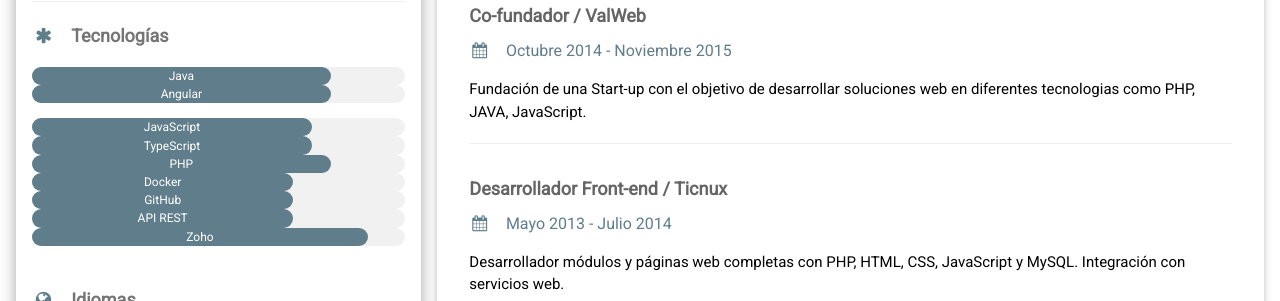
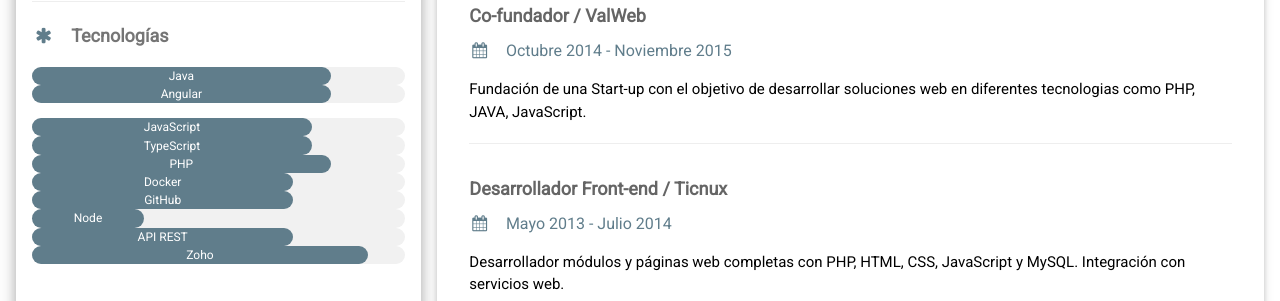
Before and after one commit to fjn7/cv, a plain HTML site: page docs/index.html in a window 1280 px wide. Shown: the part 488-789 px from the top of the page. Drawn offline with nearby package versions, Linux system fonts and the light colour scheme.

Commit message:
Update index.html
Adding technologies

```diff
--- a/docs/index.html
+++ b/docs/index.html
@@ -59,6 +59,9 @@ html,body,h1,h2,h3,h4,h5,h6 {font-family: "Roboto", sans-serif}
           </div>
           <div class="w3-light-grey w3-round-xlarge w3-small">
             <div class="w3-container w3-center w3-round-xlarge w3-blue-gray" style="width:70%">GitHub</div>
+          </div>
+          <div class="w3-light-grey w3-round-xlarge w3-small">
+            <div class="w3-container w3-center w3-round-xlarge w3-blue-gray" style="width:30%">Node</div>
           </div>
           <div class="w3-light-grey w3-round-xlarge w3-small">
             <div class="w3-container w3-center w3-round-xlarge w3-blue-gray" style="width:70%">API REST</div>
```
